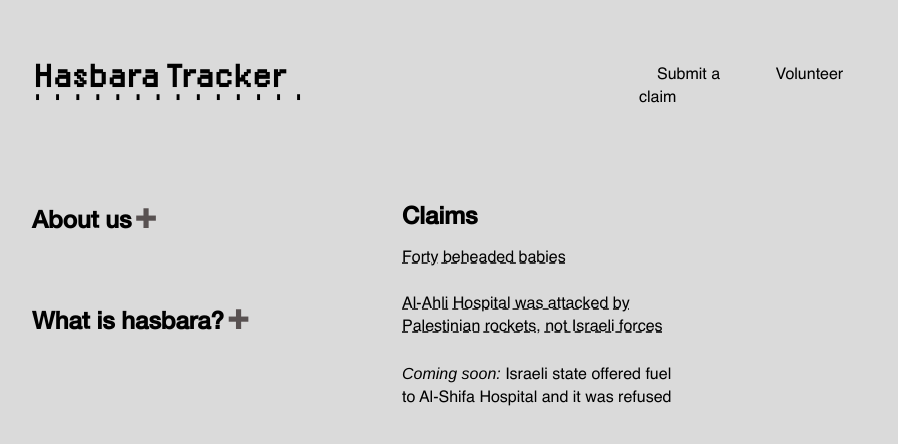
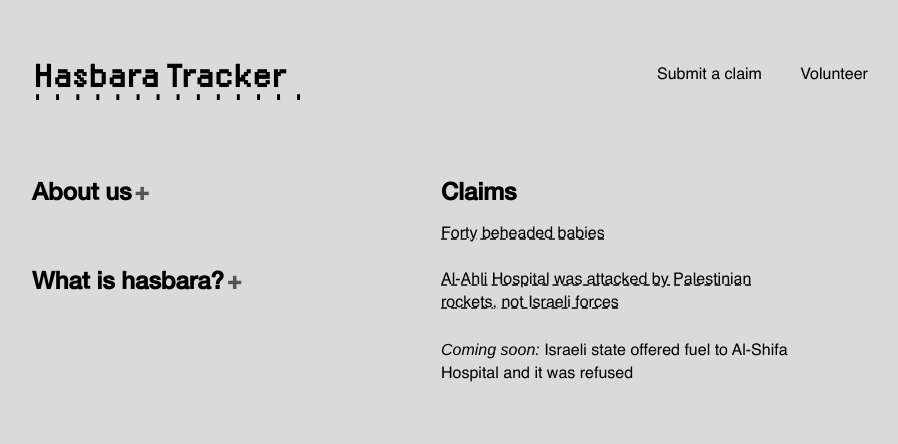
Before and after one commit to tamtzekin/hasbara-tracker, a React (Create React App) app: page / in a window 1280 px wide. Shown: the top 444 px of the page, without its empty margins (192-1090 px from the left). Built offline with nearby package versions, Linux system fonts and the light colour scheme.

Commit message:
improved homepage column layout, neater expand elements on homepage

```diff
--- a/src/App.css
+++ b/src/App.css
@@ -137,7 +137,7 @@ details[open] {
 
 details > summary {
     list-style: none;
-    padding-bottom: 4%;
+    padding-bottom: 1%;
     font-family: 'Helvetica', Helvetica, sans-serif;
 }
 
@@ -150,6 +150,18 @@ details > summary::-webkit-details-marker {
     padding-left: 3px;
     font-weight: 600;
     color: #585151;
+}
+
+h2 .expand-text {
+    font-size: 1em;
+    padding-left: 3px;
+    font-weight: 600;
+    color: #585151;
+}
+
+details[open] .expand-text::after {
+    content: '—';
+    font-size: 0.5em;
 }
 
 .expand-text::after {
@@ -172,6 +184,7 @@ details > summary::-webkit-details-marker {
     right: 15%;
     display: flex;
     list-style-type: none;
+    white-space: nowrap;
 }
 
 .navbar a {
@@ -195,13 +208,12 @@ details > summary::-webkit-details-marker {
 
 .columns-container {
     position: absolute;
-    left: 5.5%;
-    top: 15%;
-    margin: 5% 32.5% 0 12%;
-    /* padding-bottom: 3%; */
+    left: 17.5%;
+    top: 20%;
     display: flex;
     justify-content: space-between;
-    gap: 100px;
+    gap: 50px;
+    width: 60%;
 
 }
 
```
